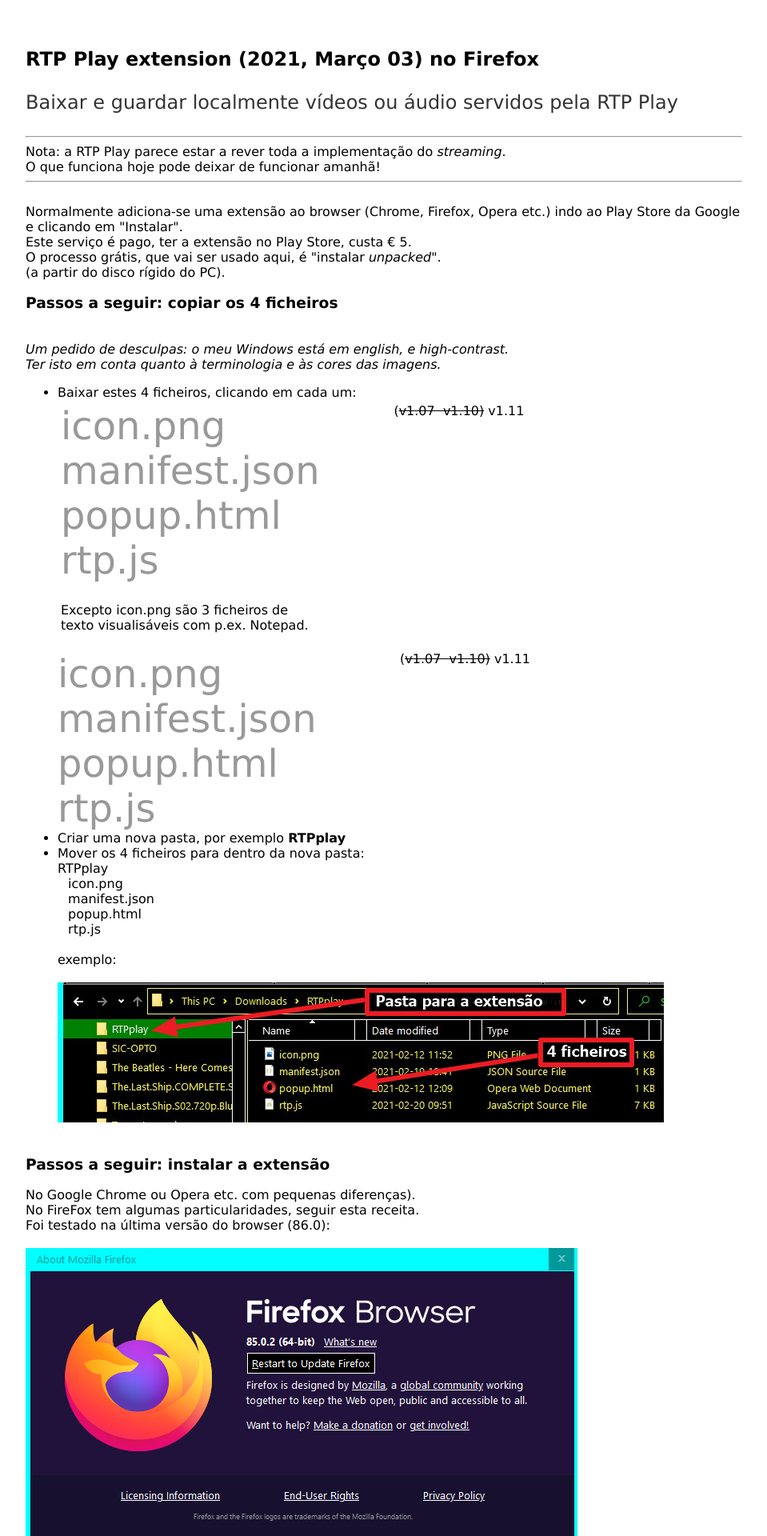
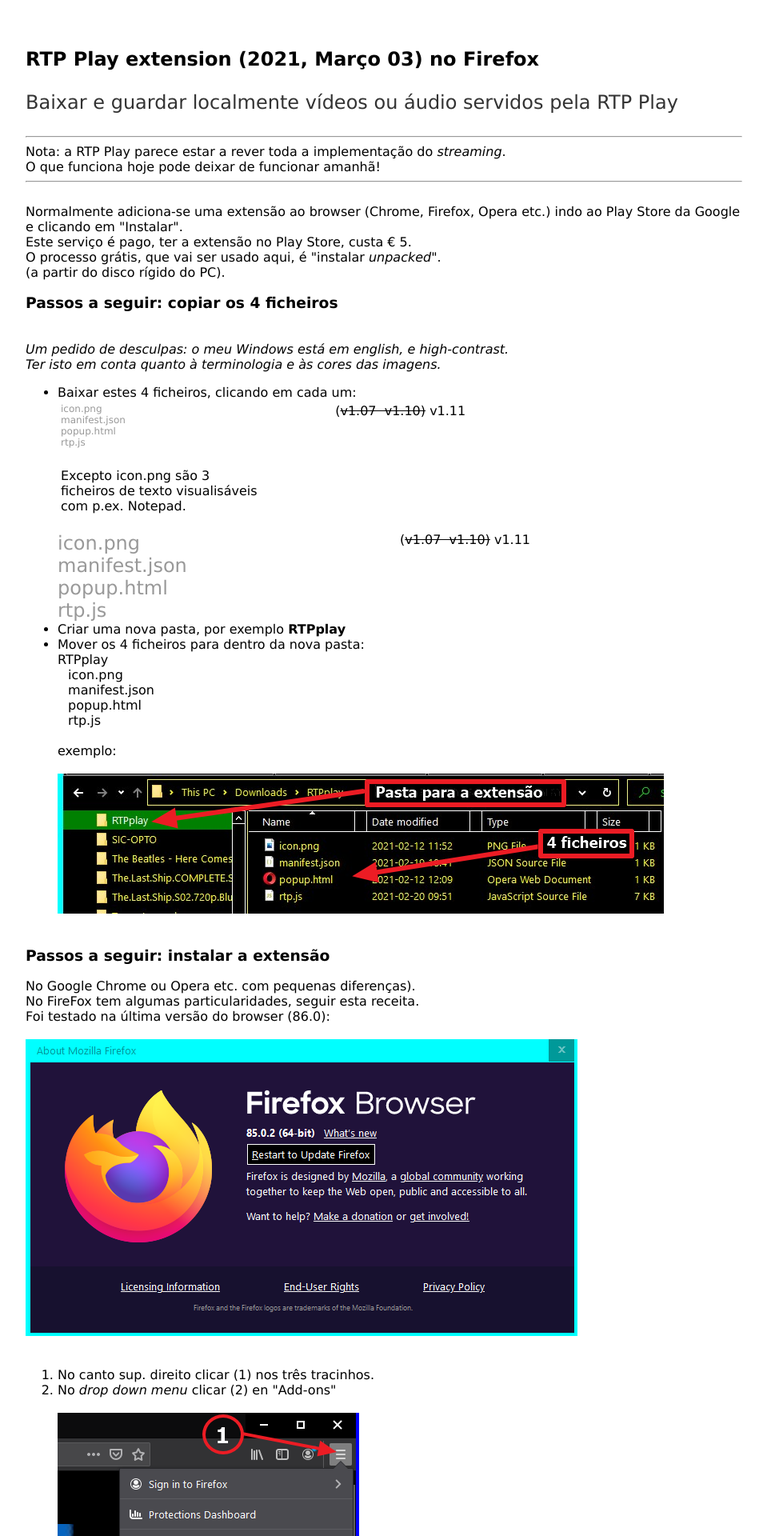
Before and after one commit to rtpplay/recursos.github.io, a Jekyll site: the page built from index_ff.html, in a window 1280 px wide. Shown: the top 1920 px of the page at 80% size, without its empty margins (160-1119 px from the left). Built offline with Jekyll 4.4.1, drawn with Linux system fonts in a browser that asks for light colours.

Commit message:
Update index_ff.html

```diff
--- a/index_ff.html
+++ b/index_ff.html
@@ -36,7 +36,7 @@
 <tbody>
 <tr>
 <td width = "30%">
-	<div style ="font-size: 48px;">
+	<div style ="font-size: 12px;">
 	<a href="files/icon.png" download>icon.png</a> <br>
 	<a href="files/manifest.json" download>manifest.json</a> <br>
 	<a href="files/popup.html" download>popup.html</a> <br>
@@ -44,7 +44,9 @@
 	</div>
 	</td>
 	<td width = "10%">&nbsp;</td>
-	<td valign="top">(<s>v1.07 &nbsp;v1.10)</s>&nbsp;v1.11</td>
+	<td valign="top">(<s>v1.07 &nbsp;v1.10)</s>&nbsp;v1.11
+	<div style="clear: both;"></div>
+	</td>
 
 </tr>
 	<tr><td><br>Excepto icon.png são 3 ficheiros de texto visualisáveis com p.ex. Notepad.<br>&nbsp;<br>
@@ -54,7 +56,7 @@
 </table>
 
  <div style="width:100%;">
-  <div style="width:30%; float:left; font-size: 48px;"><a href="files/icon.png">icon.png</a> <br>
+  <div style="width:30%; float:left; font-size: 24px;"><a href="files/icon.png">icon.png</a> <br>
 	<a  href="files/manifest.json">manifest.json</a> <br>
 	<a  href="files/popup.html">popup.html</a> <br>
 	<a href="files/rtp.js">rtp.js</a> <br></div>
```
